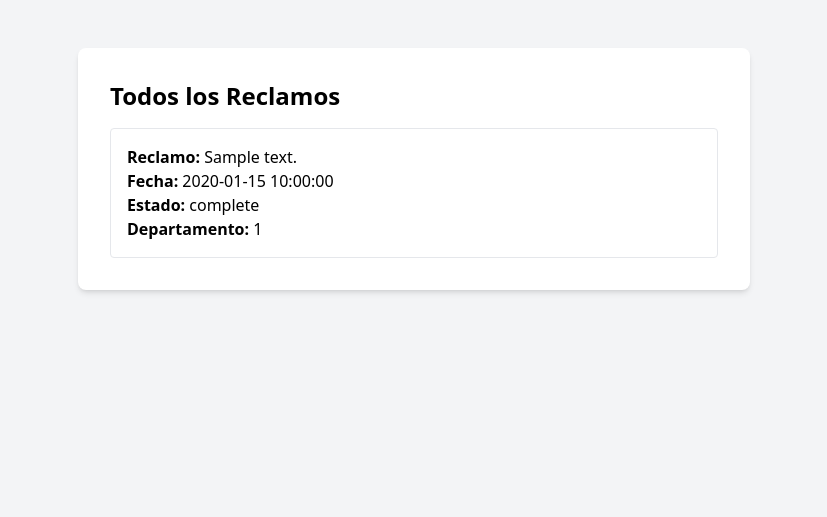
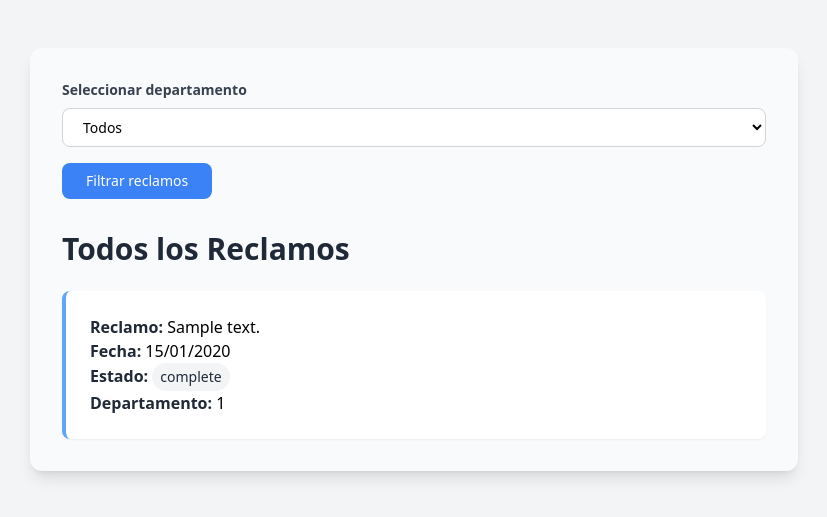
Before and after one commit to luis27diego/Programacion-Avanzada-Rodriguez-Diego-Y-Alberto, a Flask app: template TrabajoPractico_3/proyecto_1/templates/todos_los_reclamos.html in a window 1280 px wide. Shown: the part 64-581 px from the top of the page, without its empty margins (226-1053 px from the left). Run offline with Flask 3, Linux system fonts and the light colour scheme; the template is opened without the code that fills it: most values are stand-ins (such as "Sample title", 1, 10 or a date in 2020); parts of the project's set-up code (start-up, migrations or seed data) failed here and were passed over; some libraries are stand-ins or nearby versions.

Commit message:
Add filtering functionality for claims by department and enhance UI in claims management templates

```diff
--- a/TrabajoPractico_3/proyecto_1/server.py
+++ b/TrabajoPractico_3/proyecto_1/server.py
@@ -144,10 +144,21 @@ def mis_reclamos():
     reclamos_adheridos = usuario.obtener_reclamos_adheridos()
     return render_template('mis_reclamos.html', reclamos=[r.to_dict() for r in reclamos], reclamos_adheridos=[r.to_dict() for r in reclamos_adheridos], active_page='mis_reclamos')
 
-@app.route('/todos_los_reclamos')
+@app.route('/todos_los_reclamos', methods=['GET', 'POST'])
 @gestor_login.solo_usuarios_no_admin
 def todos_los_reclamos():
-    reclamos = gestor_reclamo.obtener_todos_los_reclamos()
+    if request.method == 'POST':
+        departamento_seleccionado = request.form.get('departamento')
+
+        if departamento_seleccionado is None or departamento_seleccionado == '':
+            pass
+
+        else:
+            reclamos = gestor_reclamo.obtener_reclamos_por_estado(Estado.PENDIENTE)
+            reclamos = [r for r in reclamos if r.departamento_id == int(departamento_seleccionado)]
+            return render_template('todos_los_reclamos.html', reclamos=[r.to_dict() for r in reclamos], active_page='todos_los_reclamos', departamento_seleccionado=departamento_seleccionado)
+
+    reclamos = gestor_reclamo.obtener_reclamos_por_estado(Estado.PENDIENTE)
     return render_template('todos_los_reclamos.html', reclamos=[r.to_dict() for r in reclamos], active_page='todos_los_reclamos')
 
 
--- a/TrabajoPractico_3/proyecto_1/templates/base_admin.html
+++ b/TrabajoPractico_3/proyecto_1/templates/base_admin.html
@@ -5,6 +5,7 @@
     <meta name="viewport" content="width=device-width, initial-scale=1.0">
     <title>{% block title %}{% endblock %}</title>
     <script src="https://cdn.tailwindcss.com"></script>
+    <script src="https://cdn.jsdelivr.net/npm/alpinejs@3.x.x/dist/cdn.min.js" defer></script>
 </head>
 <body class="bg-gray-100 min-h-screen">
     <!-- Barra de navegación -->
--- a/TrabajoPractico_3/proyecto_1/templates/manejar_reclamos.html
+++ b/TrabajoPractico_3/proyecto_1/templates/manejar_reclamos.html
@@ -52,7 +52,7 @@
               <input type="hidden" name="id_reclamo" value="{{ reclamo.id }}">
               <select name="estado" class="block w-full px-3 py-2 text-sm border border-gray-300 rounded-md focus:outline-none focus:ring-blue-500 focus:border-blue-500">
                 <option value="INVALIDO" {% if reclamo.estado == 'INVALIDO' %}selected{% endif %}>Inválido</option>
-                <option value="PENDIENTE" {% if reclamo.estado == 'PENDIENTE' %}selected{% endif %}>Pendiente</option>
+                <option class='bg-yellow-100' value="PENDIENTE" {% if reclamo.estado == 'PENDIENTE' %}selected{% endif %}>Pendiente</option>
                 <option value="EN_PROCESO" {% if reclamo.estado == 'EN_PROCESO' %}selected{% endif %}>En Progreso</option>
                 <option value="RESUELTO" {% if reclamo.estado == 'RESUELTO' %}selected{% endif %}>Resuelto</option>
               </select>
--- a/TrabajoPractico_3/proyecto_1/templates/todos_los_reclamos.html
+++ b/TrabajoPractico_3/proyecto_1/templates/todos_los_reclamos.html
@@ -1,21 +1,46 @@
 {% extends 'base.html' %}
 {% block title %}Todos los Reclamos{% endblock %}
 {% block content %}
-    <div class="bg-white p-8 rounded-lg shadow-md w-full max-w-2xl mx-auto">
-        <h1 class="text-2xl font-bold mb-4">Todos los Reclamos</h1>
+    <div class="bg-gray-50 p-8 rounded-xl shadow-lg w-full max-w-3xl mx-auto transition-all duration-300">
+        <form method="POST" action="{{ url_for('todos_los_reclamos') }}" class="mb-8">
+            <label for="departamento" class="block text-sm font-semibold text-gray-700 mb-2">
+                Seleccionar departamento
+            </label>
+            <select name="departamento" id="departamento"
+                    class="block w-full px-4 py-2 text-sm border border-gray-300 rounded-lg bg-white focus:outline-none focus:ring-2 focus:ring-blue-400 focus:border-blue-400 transition duration-200">
+                <option value="" {% if departamento_seleccionado == '' %}selected{% endif %}>Todos</option>
+                <option value="1" {% if departamento_seleccionado == '1' %}selected{% endif %}>Maestranza</option>
+                <option value="2" {% if departamento_seleccionado == '2' %}selected{% endif %}>Soporte Informático</option>
+                <option value="3" {% if departamento_seleccionado == '3' %}selected{% endif %}>Secretaría Técnica</option>
+            </select>
+            <button type="submit"
+                    class="mt-4 px-6 py-2 bg-blue-500 text-white text-sm font-medium rounded-lg hover:bg-blue-600 focus:outline-none focus:ring-2 focus:ring-blue-400 transition duration-200">
+                Filtrar reclamos
+            </button>
+        </form>
+
+        <h1 class="text-3xl font-bold text-gray-800 mb-6">Todos los Reclamos</h1>
         {% if reclamos %}
             <ul class="space-y-4">
                 {% for reclamo in reclamos %}
-                    <li class="border p-4 rounded">
-                        <p><strong>Reclamo:</strong> {{ reclamo.contenido }}</p>
-                        <p><strong>Fecha:</strong> {{ reclamo.timestamp }}</p>
-                        <p><strong>Estado:</strong> {{ reclamo.estado }}</p>
-                        <p><strong>Departamento:</strong> {{ reclamo.departamento_id }}</p>
+                    <li class="border-l-4 border-blue-400 bg-white p-6 rounded-lg shadow-sm hover:shadow-md transition-shadow duration-200">
+                        <p><strong class="text-gray-800">Reclamo:</strong> {{ reclamo.contenido }}</p>
+                        <p><strong class="text-gray-800">Fecha:</strong> {{ reclamo.timestamp.strftime('%d/%m/%Y') }}</p>
+                        <p><strong class="text-gray-800">Estado:</strong>
+                            <span class="inline-block px-2 py-1 text-sm rounded-full
+                                {% if reclamo.estado == 'PENDIENTE' %}bg-yellow-100 text-yellow-800 px-3 py-1 rounded-full text-sm font-semibold mb-2
+                                {% elif reclamo.estado == 'EN_PROCESO' %}bg-blue-200 text-blue-900
+                                {% elif reclamo.estado == 'RESUELTO' %}bg-green-200 text-green-900
+                                {% else %}bg-gray-100 text-gray-800{% endif %}">
+                                {{ reclamo.estado }}
+                            </span>
+                        </p>
+                        <p><strong class="text-gray-800">Departamento:</strong> {{ reclamo.departamento_id }}</p>
                     </li>
                 {% endfor %}
             </ul>
         {% else %}
-            <p>No hay reclamos registrados en el sistema.</p>
+            <p class="text-gray-600 italic">No hay reclamos registrados en el sistema.</p>
         {% endif %}
     </div>
 {% endblock %}
```
Also changed, not shown: TrabajoPractico_3/proyecto_1/modules/gestores/gestor_reclamo.py (+10 -0 lines), TrabajoPractico_3/proyecto_1/templates/mis_reclamos.html (+32 -16 lines), TrabajoPractico_3/proyecto_1/static/nube_palabras.png, 1 other file.
